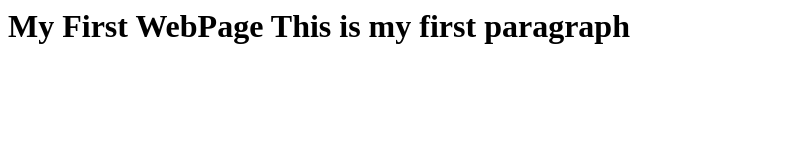
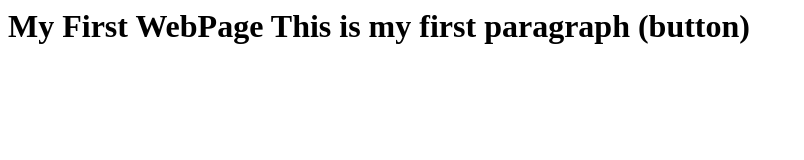
Before and after one commit to ankit020490/Second-Repository-Demo, a plain HTML site: page index.html in a window 1280 px wide. Shown: the whole page, without its empty margins (0-804 px from the left). Drawn offline with Linux system fonts and the light colour scheme.

```diff
--- a/index.html
+++ b/index.html
@@ -1,2 +1,2 @@
 <h1> My First WebPage </h
-	<p> This is my first paragraph </p>
+	<p> This is my first paragraph (button) </p>
```
